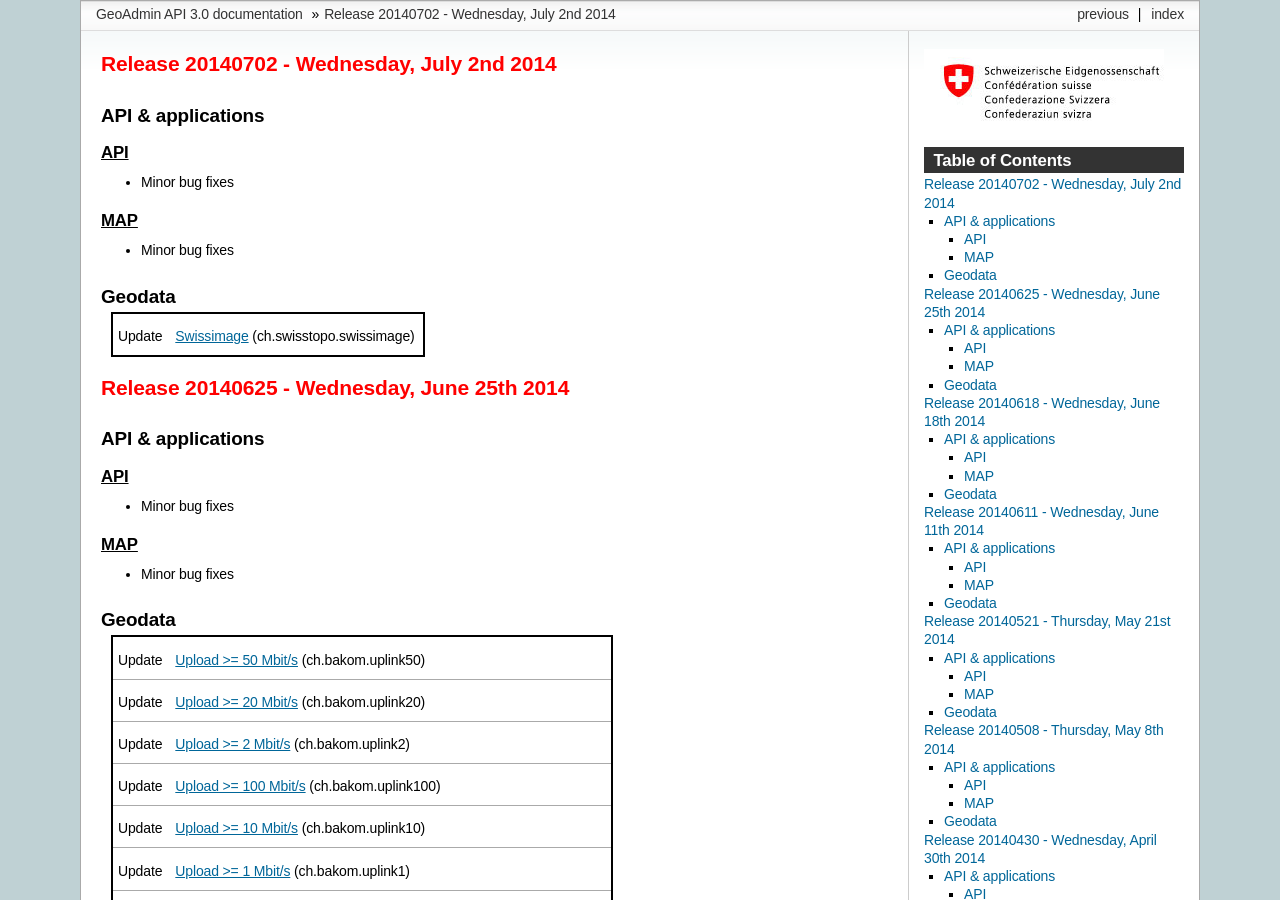
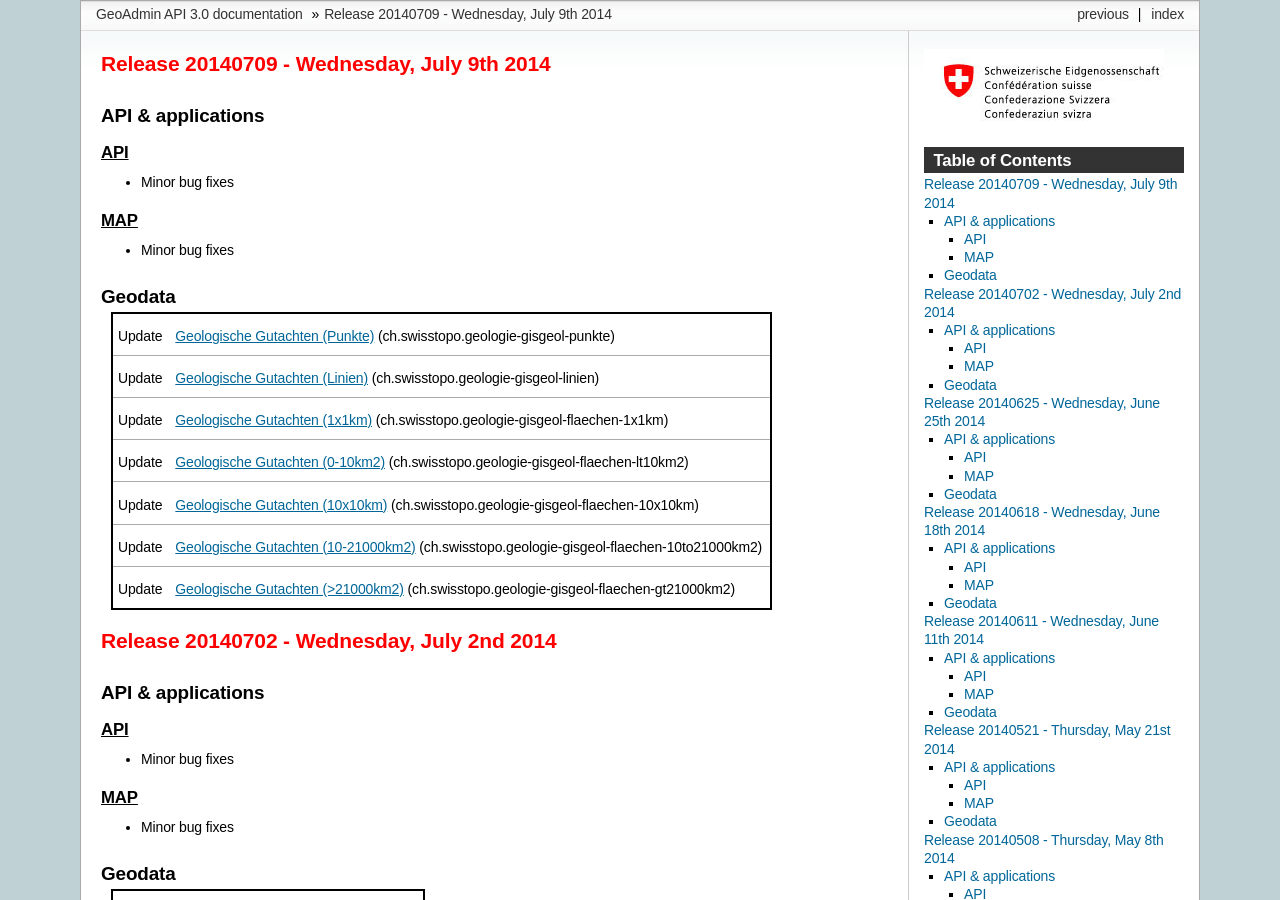
Before and after one commit to swisstopo-test/doc-chsdi3, a Sphinx documentation site: the page built from source/releasenotes/index.rst, in a window 1280 px wide and 900 px high. Built offline with Sphinx 7.4.7, drawn with Linux system fonts in a browser that asks for light colours; some of the changed text lies outside the part shown.

Commit message:
releasenotes add gisgeol layers update

```diff
--- a/source/releasenotes/index.rst
+++ b/source/releasenotes/index.rst
@@ -1,3 +1,37 @@
+Release 20140709 - Wednesday, July 9th 2014
+============================================
+
+API & applications
+******************
+
+`API <//api3.geo.admin.ch>`__
+-----------------------------------
+
+- Minor bug fixes
+
+`MAP <//map.geo.admin.ch>`__
+-----------------------------------
+
+- Minor bug fixes
+
+Geodata
+********
++--------+------------------------------------------------------------------------------------------------------------------------------------------------------------------------------------------------------+
+| Update | `Geologische Gutachten (Punkte) <//map.geo.admin.ch/?layers=ch.swisstopo.geologie-gisgeol-punkte>`__ (ch.swisstopo.geologie-gisgeol-punkte)                                                          |
++--------+------------------------------------------------------------------------------------------------------------------------------------------------------------------------------------------------------+
+| Update | `Geologische Gutachten (Linien) <//map.geo.admin.ch/?layers=ch.swisstopo.geologie-gisgeol-linien>`__ (ch.swisstopo.geologie-gisgeol-linien)                                                          |
++--------+------------------------------------------------------------------------------------------------------------------------------------------------------------------------------------------------------+
+| Update | `Geologische Gutachten (1x1km) <//map.geo.admin.ch/?layers=ch.swisstopo.geologie-gisgeol-flaechen-1x1km>`__ (ch.swisstopo.geologie-gisgeol-flaechen-1x1km)                                           |
++--------+------------------------------------------------------------------------------------------------------------------------------------------------------------------------------------------------------+
+| Update | `Geologische Gutachten (0-10km2) <//map.geo.admin.ch/?layers=ch.swisstopo.geologie-gisgeol-flaechen-lt10km2>`__ (ch.swisstopo.geologie-gisgeol-flaechen-lt10km2)                                     |
++--------+------------------------------------------------------------------------------------------------------------------------------------------------------------------------------------------------------+
+| Update | `Geologische Gutachten (10x10km) <//map.geo.admin.ch/?layers=ch.swisstopo.geologie-gisgeol-flaechen-10x10km>`__ (ch.swisstopo.geologie-gisgeol-flaechen-10x10km)                                     |
++--------+------------------------------------------------------------------------------------------------------------------------------------------------------------------------------------------------------+
+| Update | `Geologische Gutachten (10-21000km2) <//map.geo.admin.ch/?layers=ch.swisstopo.geologie-gisgeol-flaechen-10to21000km2>`__ (ch.swisstopo.geologie-gisgeol-flaechen-10to21000km2)                       |
++--------+------------------------------------------------------------------------------------------------------------------------------------------------------------------------------------------------------+
+| Update | `Geologische Gutachten (>21000km2) <//map.geo.admin.ch/?layers=ch.swisstopo.geologie-gisgeol-flaechen-gt21000km2>`__ (ch.swisstopo.geologie-gisgeol-flaechen-gt21000km2)                             |
++--------+------------------------------------------------------------------------------------------------------------------------------------------------------------------------------------------------------+
+
 Release 20140702 - Wednesday, July 2nd 2014
 ============================================
 
```
